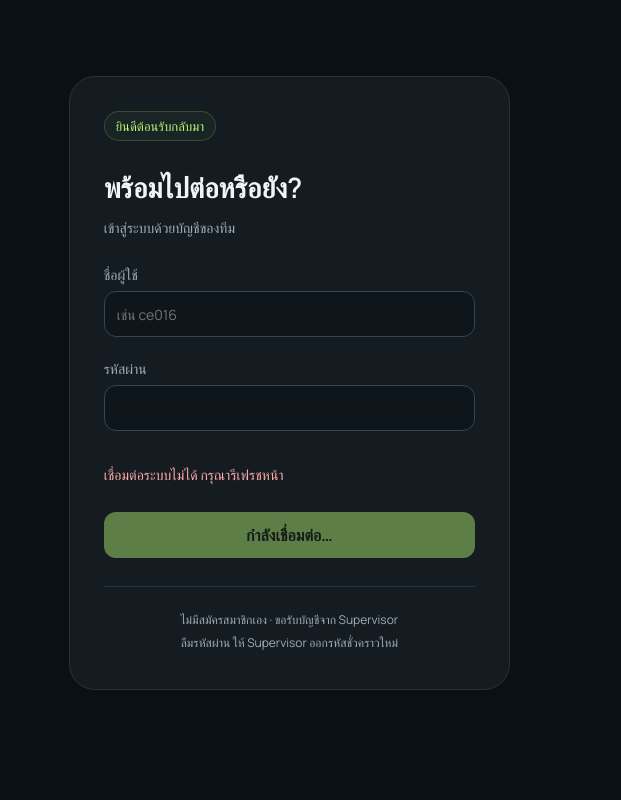
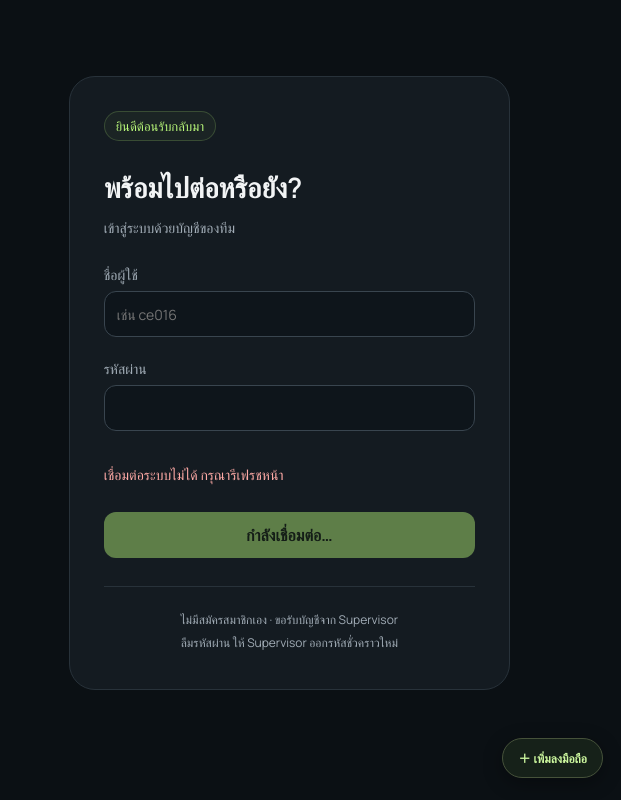
Before and after one commit to thpimcha-ui/CE-NORMAL-TEAM, a plain HTML site: page public/index.html in a window 1280 px wide. Shown: the full height of the page, 659-1280 px from the left. Drawn offline with Linux system fonts and the light colour scheme; a web font is replaced by a local one.

Commit message:
Add installable CE Point app and LINE request deep link

```diff
--- a/public/production.js
+++ b/public/production.js
@@ -10,7 +10,7 @@ async function refresh(showAnnouncementOnLogin=false){
  if(data.unchanged)return;
  if(data.mustChangePassword){loggedIn=false;passwordScreen(data.me);return;}
  const first=!loggedIn;state=data;currentEmployeeId=data.me.id;role=data.role;loggedIn=true;
- if(first){view=role==='admin'?'overview':'home';selectedMonth=state.closedMonths.length?nextMonth([...state.closedMonths].sort().at(-1)):state.startMonth;reportMonth=[...state.closedMonths].sort().at(-1)||state.startMonth;}
+ if(first){view=role==='admin'?(new URLSearchParams(location.search).get('view')==='requests'?'admin-rewards':'overview'):'home';selectedMonth=state.closedMonths.length?nextMonth([...state.closedMonths].sort().at(-1)):state.startMonth;reportMonth=[...state.closedMonths].sort().at(-1)||state.startMonth;}
  if(!dialog.open)render();
  if(showAnnouncementOnLogin&&role==='employee')showAnnouncement();
 }
--- /dev/null
+++ b/public/pwa.css
@@ -0,0 +1 @@
+.pwa-launcher{position:fixed;right:18px;bottom:calc(88px + env(safe-area-inset-bottom));z-index:30;border:1px solid #46523a;border-radius:999px;background:#19231bea;color:#cdf89f;padding:10px 15px;font:600 12px system-ui,sans-serif;box-shadow:0 5px 20px #0005;cursor:pointer}.pwa-launcher[hidden]{display:none}.pwa-dialog{max-width:390px;width:calc(100% - 40px);box-sizing:border-box;border:1px solid #344238;border-radius:22px;padding:26px;background:#111b1d;color:#edf3ed;font:15px/1.8 system-ui,sans-serif}.pwa-dialog::backdrop{background:#0009}.pwa-dialog h2{font-size:23px;margin:0 0 10px}.pwa-dialog p,.pwa-dialog li{color:#bec9c4}.pwa-dialog ol{padding-left:24px}.pwa-dialog button{width:100%;padding:12px;border:0;border-radius:12px;background:#b8f779;font:700 15px system-ui,sans-serif;cursor:pointer}.pwa-connection{position:fixed;top:0;left:0;right:0;z-index:100;text-align:center;padding:10px 16px;background:#59421b;color:#fff1cf;font:13px system-ui,sans-serif}.pwa-connection[hidden]{display:none}@media(min-width:900px){.pwa-launcher{bottom:22px}}
--- /dev/null
+++ b/public/pwa.js
@@ -0,0 +1,18 @@
+'use strict';
+(()=>{
+ let installPrompt,installed=false;
+ const standalone=()=>matchMedia('(display-mode: standalone)').matches||navigator.standalone===true;
+ const button=document.createElement('button');button.className='pwa-launcher';button.textContent='＋ เพิ่มลงมือถือ';button.hidden=standalone();
+ const help=document.createElement('dialog');help.className='pwa-dialog';help.setAttribute('aria-label','ติดตั้ง CE Point');
+ const isIOS=/iPad|iPhone|iPod/.test(navigator.userAgent)||(navigator.platform==='MacIntel'&&navigator.maxTouchPoints>1);
+ help.innerHTML=`<h2>CE Point อยู่ใกล้ขึ้นอีกนิด ✦</h2><p>เพิ่มไอคอนบนหน้าจอ แล้วแตะเข้าใช้งานได้เลย</p><ol>${isIOS?'<li>เปิดเว็บนี้ด้วย Safari</li><li>แตะเมนูแชร์ แล้วเลือก <strong>เพิ่มไปยังหน้าจอโฮม</strong></li><li>เปิดตัวเลือก “เปิดเป็นแอปหน้าเว็บ” ถ้ามี แล้วกดเพิ่ม</li>':'<li>เปิดเว็บนี้ด้วย Chrome หรือ Edge</li><li>เปิดเมนู ⋮ แล้วเลือก <strong>ติดตั้งแอป</strong> หรือ <strong>เพิ่มลงหน้าจอหลัก</strong></li><li>ยืนยันเพิ่ม CE Point</li>'}</ol><p>ใช้บัญชี CE เดิม · ต้องเชื่อมต่ออินเทอร์เน็ตเพื่อทำรายการ</p><button type="button">เข้าใจแล้ว</button>`;
+ help.querySelector('button').addEventListener('click',()=>help.close());
+ button.addEventListener('click',async()=>{if(installPrompt){const prompt=installPrompt;installPrompt=null;await prompt.prompt();const choice=await prompt.userChoice;if(choice.outcome==='accepted')button.hidden=true;}else help.showModal();});
+ window.addEventListener('beforeinstallprompt',event=>{event.preventDefault();installPrompt=event;button.hidden=standalone();});
+ window.addEventListener('appinstalled',()=>{installPrompt=null;installed=true;button.hidden=true;help.close();});
+ const offline=document.createElement('div');offline.className='pwa-connection';offline.setAttribute('role','status');offline.textContent='ออฟไลน์อยู่ · เชื่อมต่อเน็ตก่อนทำรายการนะ';
+ const connection=()=>offline.hidden=navigator.onLine;window.addEventListener('online',connection);window.addEventListener('offline',connection);connection();
+ document.body.append(button,help,offline);
+ new MutationObserver(()=>{button.hidden=installed||standalone()||Boolean(document.querySelector('#dialog[open]'));}).observe(document.getElementById('dialog'),{attributes:true,attributeFilter:['open']});
+ if('serviceWorker' in navigator&&!window.CE_QA_FIXTURE)window.addEventListener('load',()=>navigator.serviceWorker.register('/sw.js').catch(()=>{}));
+})();
```
Also changed, not shown: public/index.html (+8 -1 lines), public/offline.html (added, +1 -0 lines), public/sw.js (added, +14 -0 lines), public/manifest.webmanifest (added).
